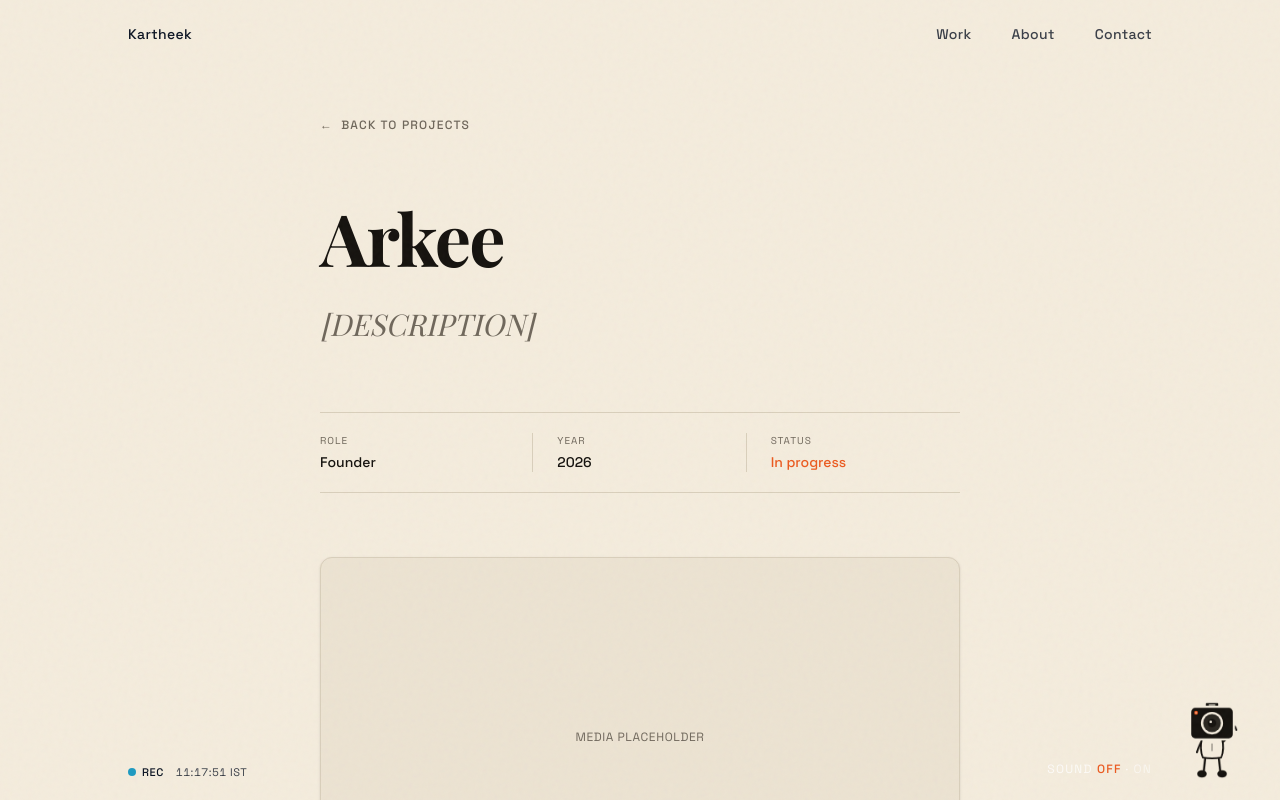
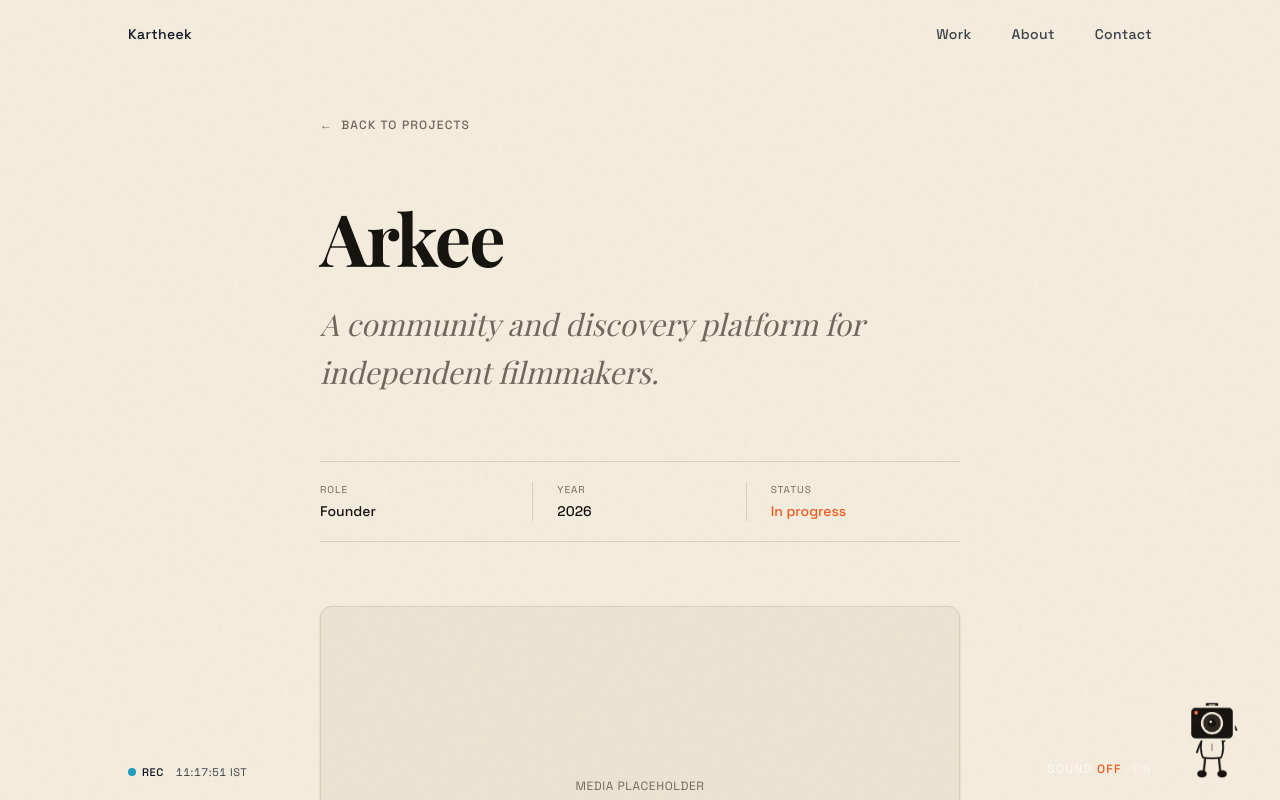
Before and after one commit to kartheekakula/kartheek-portfolio, a Next.js app: page /work/arkee in a window 1280 px wide. Shown: the top 800 px of the page. Built offline with nearby package versions, Linux system fonts and the light colour scheme.

Commit message:
chore: complete QA pass, remove brackets/placeholders, audit Lighthouse

```diff
--- a/package.json
+++ b/package.json
@@ -24,6 +24,7 @@
     "@types/react-dom": "^19",
     "eslint": "^9",
     "eslint-config-next": "16.4.6",
+    "lighthouse": "^13.6.0",
     "tailwindcss": "4.3.3",
     "typescript": "^5"
   }
--- a/src/data/content.ts
+++ b/src/data/content.ts
@@ -135,15 +135,17 @@ export const content: PortfolioContent = {
       category: "Founder Project",
       status: "In progress",
       year: "2026",
-      description: "[DESCRIPTION]",
-      tags: [],
+      description:
+        "A platform where filmmakers share short films, build portfolio profiles, and collaborate by craft.",
+      tags: ["Product", "Filmmaking", "Web"],
       previewImage: "/images/projects/arkee.jpg",
       caseStudy: {
         role: "Founder",
         year: "2026",
         status: "In progress",
-        summary: "[DESCRIPTION]",
-        what: "[DESCRIPTION]",
+        summary:
+          "A community and discovery platform for independent filmmakers.",
+        what: "A focused space for directors, cinematographers, and editors to showcase their work and connect for productions.",
         how: "Currently developing the core platform architecture and validating the workflow directly with filmmakers.",
       },
     },
@@ -188,7 +190,9 @@ export const content: PortfolioContent = {
       org: "Arkee",
       period: "2026",
       tags: ["Startup", "Product"],
-      bullets: ["[placeholder]"],
+      bullets: [
+        "Developing the core platform architecture and validating the workflow directly with filmmakers.",
+      ],
     },
     {
       role: "Product Analyst",
```
Also changed, not shown: 1 other file (tests, documents, lock files or other folders).
